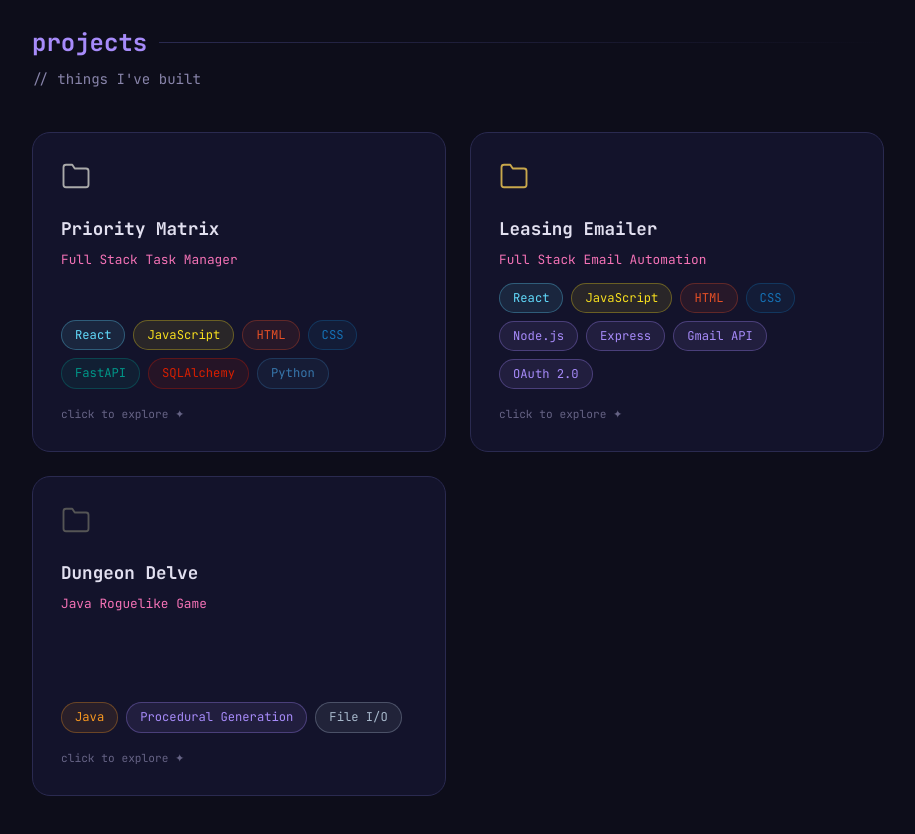
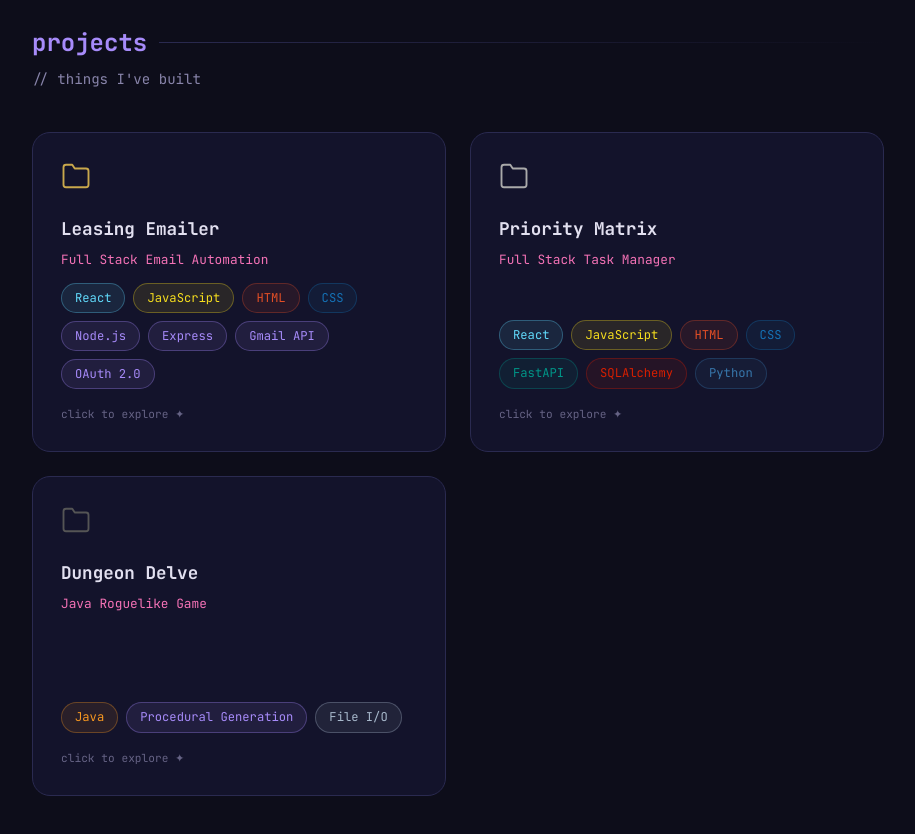
Before and after one commit to omgitsryanlee/portfolio, a React (Vite) app: page / in a window 1280 px wide. Shown: the part 3280-4114 px from the top of the page, without its empty margins (182-1097 px from the left). Built offline with nearby package versions, Linux system fonts and the light colour scheme; no server answers.

Commit message:
Moved project ordering based on recency bias + importance

```diff
--- a/src/components/Projects.jsx
+++ b/src/components/Projects.jsx
@@ -4,6 +4,15 @@ import { tagStyle } from '../skillColors.js';
 import { projectVisibility } from '../config.js';
 
 const projects = [
+  {
+    name: 'Leasing Emailer',
+    tagline: 'Full Stack Email Automation',
+    description:
+      'A full-stack automation tool for leasing agents — parses tenant spreadsheets (CSV, TSV, XLSX), filters recipients by context (tour follow-up vs. renewal), and sends personalized emails via Gmail API. Built to replace a manual copy-paste workflow at a real leasing office.',
+    tags: ['React', 'JavaScript', 'HTML', 'CSS', 'Node.js', 'Express', 'Gmail API', 'OAuth 2.0'],
+    color: 'gold',
+    link: 'https://github.com/omgitsryanlee/LeasingEmailer',
+  },
   {
     name: 'Priority Matrix',
     tagline: 'Full Stack Task Manager',
@@ -12,15 +21,6 @@ const projects = [
     tags: ['React', 'JavaScript', 'HTML', 'CSS', 'FastAPI', 'SQLAlchemy', 'Python'],
     color: 'white',
     link: 'https://github.com/omgitsryanlee/PriorityMatrix',
-  },
-  {
-    name: 'Leasing Emailer',
-    tagline: 'Full Stack Email Automation',
-    description:
-      'A full-stack automation tool for leasing agents — parses tenant spreadsheets (CSV, TSV, XLSX), filters recipients by context (tour follow-up vs. renewal), and sends personalized emails via Gmail API. Built to replace a manual copy-paste workflow at a real leasing office.',
-    tags: ['React', 'JavaScript', 'HTML', 'CSS', 'Node.js', 'Express', 'Gmail API', 'OAuth 2.0'],
-    color: 'gold',
-    link: 'https://github.com/omgitsryanlee/LeasingEmailer',
   },
   {
     name: 'Dungeon Delve',
```
